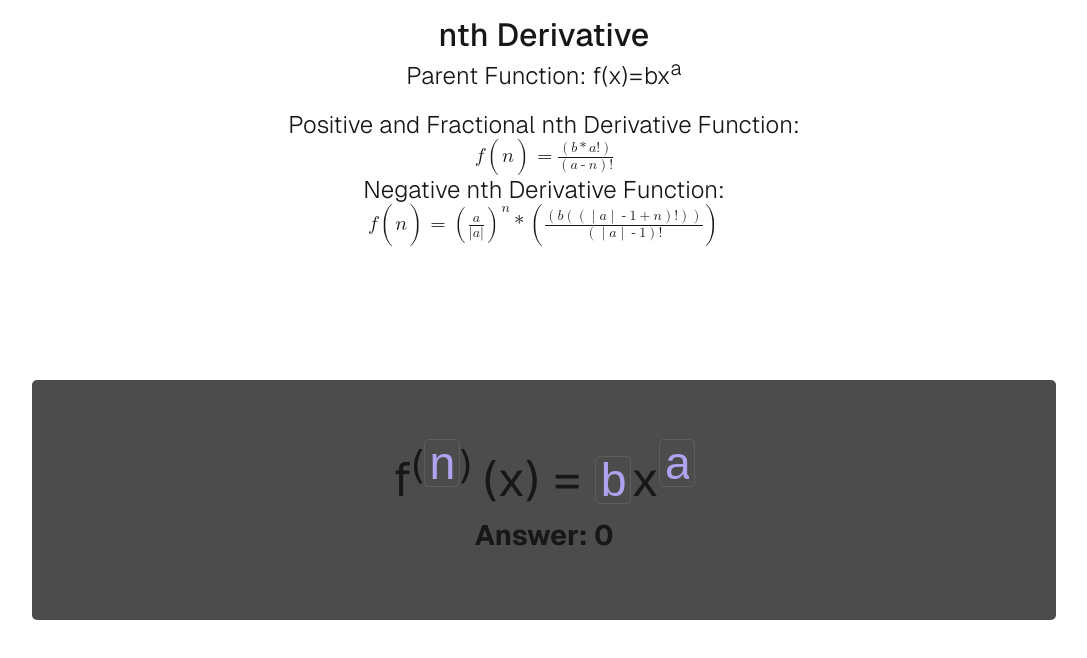
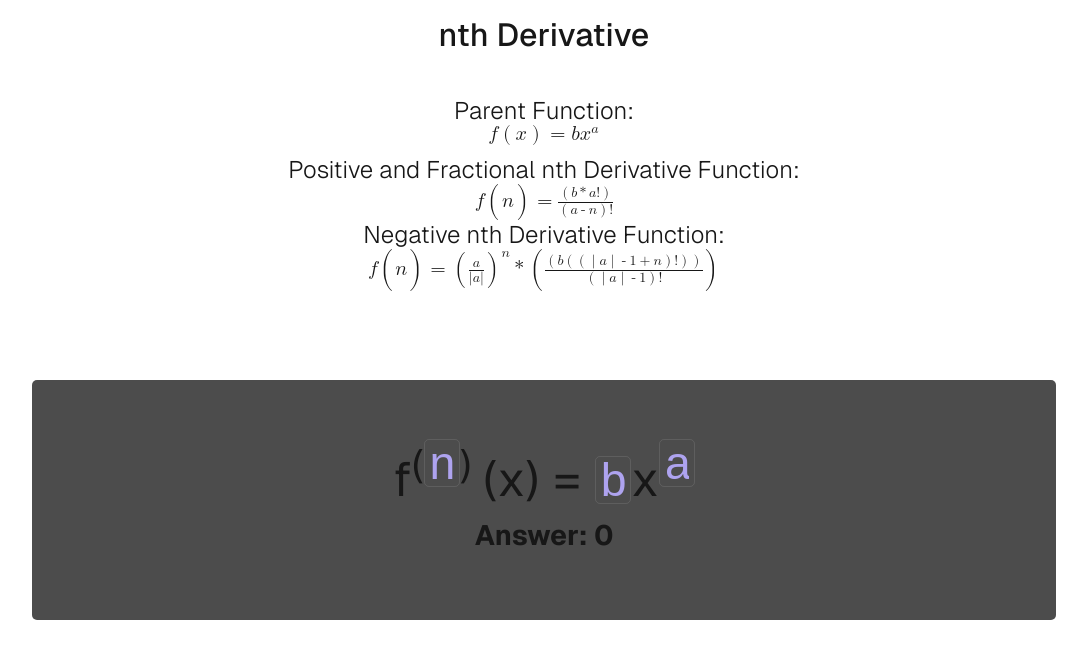
Before and after one commit to PythonDarklord/nth-derivative, a Next.js app: page / in a window 1280 px wide. Shown: the top 658 px of the page, without its empty margins (96-1183 px from the left). Built offline with nearby package versions, Linux system fonts and the light colour scheme.

Commit message:
Function notation improvement

```diff
--- a/pages/index.js
+++ b/pages/index.js
@@ -122,7 +122,21 @@ export default function Derivative() {
                       <h1>nth Derivative</h1>
                   </div>
               <div className={styles.description}>
-                  <h2> Parent Function: f(x)=bx<sup>a</sup></h2>
+                  <h2> Parent Function: </h2>
+                    <math>
+                        <mstyle className={styles.notation}>
+                            <mi>f</mi>
+                            <mo>(</mo>
+                            <mi>x</mi>
+                            <mo>)</mo>
+                            <mo>=</mo>
+                            <mi>b</mi>
+                            <msup>
+                                <mi>x</mi>
+                                <mi>a</mi>
+                            </msup>
+                        </mstyle>
+                    </math>
                   <br/><br/>
                   <h2> Positive and Fractional nth Derivative Function: </h2>
                   <math>
--- a/styles/Home.module.css
+++ b/styles/Home.module.css
@@ -15,7 +15,7 @@
 
 .description {
   position: absolute;
-  top: 7vh;
+  top: 12vh;
   left: 0;
   width: 100%;
   justify-content: center;
```
